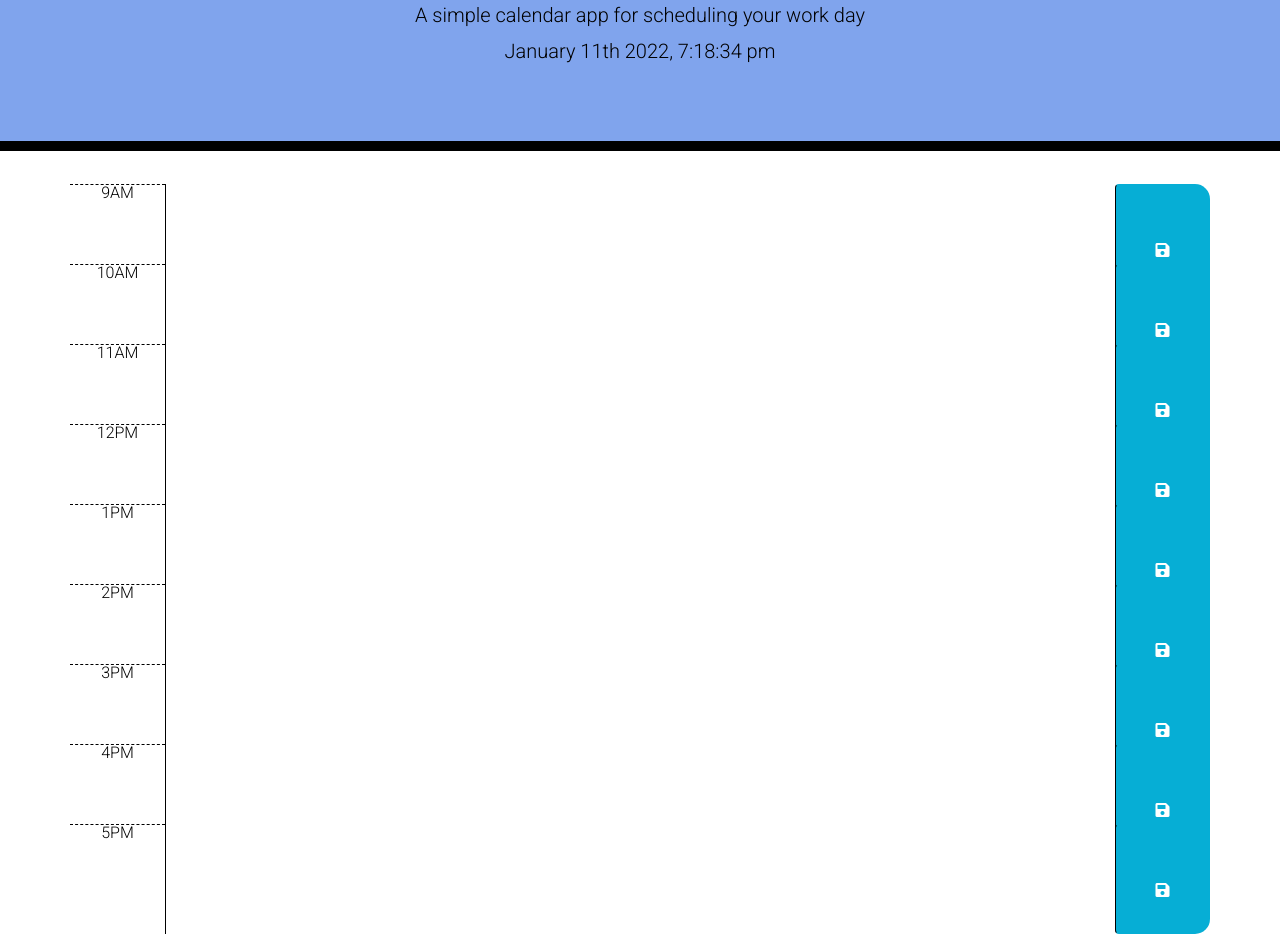
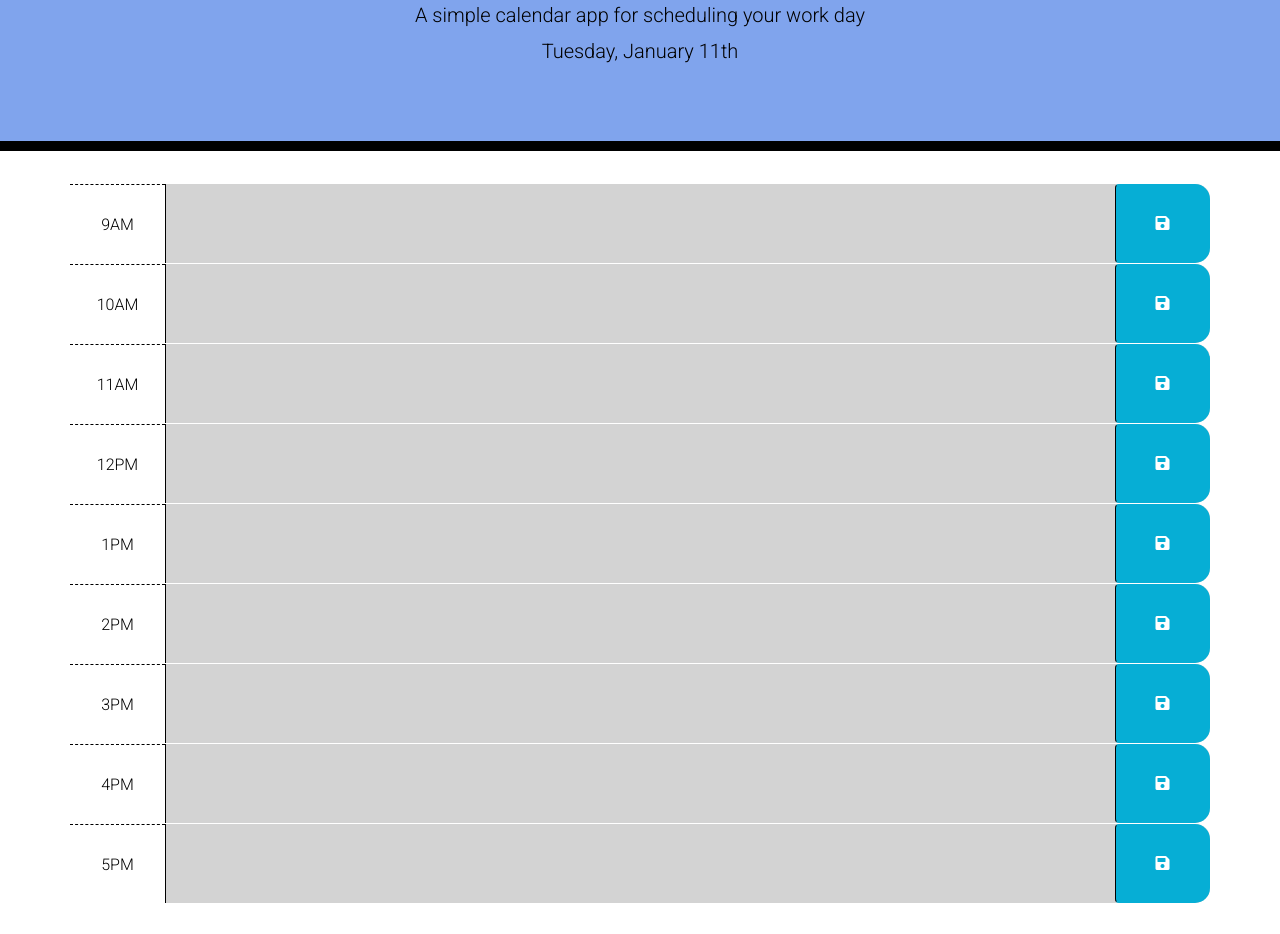
Before and after one commit to hvoyvng/dayPlanner, a plain HTML site: page index.html in a window 1280 px wide. Shown: the part 153-1087 px from the top of the page. After the commit the page ends 1056 px from the top, so only its background shows below. Drawn offline with nearby package versions, Linux system fonts and the light colour scheme.

Commit message:
added time and color

```diff
--- a/index.html
+++ b/index.html
@@ -25,75 +25,92 @@
 
     <!-- Body of day planner -->
     <div class="container">
-        <!-- Each time block -->
-        <div class="row time-block">
-            <div class="col-md-1 hour">9AM</div>
-            <textarea class="col-md-10 description 9-time"> </textarea>
-            <button class="btn saveBtn col-md-1">
-                <i class="fas fa-save"></i>
-            </button>
+        <!-- Each time block-->
+        <!-- 9AM-->
+        <div id="hour-9" class="row time-block">
+            <div class="col-md-1 hour">
+                9AM
+            </div>
+            <textarea class="col-md-10 description"></textarea>
+            <button class="btn saveBtn col-md-1"><i class="fas fa-save"></i></button>
         </div>
-        <div class="row time-block">
-            <div class="col-md-1 hour">10AM</div>
-            <textarea class="col-md-10 description 10-time"> </textarea>
-            <button class="btn saveBtn col-md-1">
-                <i class="fas fa-save"></i>
-            </button>
+
+        <!-- 10AM-->
+        <div id="hour-10" class="row time-block">
+            <div class="col-md-1 hour">
+                10AM
+            </div>
+            <textarea class="col-md-10 description"></textarea>
+            <button class="btn saveBtn col-md-1"><i class="fas fa-save"></i></button>
         </div>
-        <div class="row time-block">
-            <div class="col-md-1 hour">11AM</div>
-            <textarea class="col-md-10 description 11-time"> </textarea>
-            <button class="btn saveBtn col-md-1">
-                <i class="fas fa-save"></i>
-            </button>
+
+        <!-- 11AM-->
+        <div id="hour-11" class="row time-block">
+            <div class="col-md-1 hour">
+                11AM
+            </div>
+            <textarea class="col-md-10 description"></textarea>
+            <button class="btn saveBtn col-md-1"><i class="fas fa-save"></i></button>
         </div>
-        <div class="row time-block">
-            <div class="col-md-1 hour">12PM</div>
-            <textarea class="col-md-10 description 12-time"> </textarea>
-            <button class="btn saveBtn col-md-1">
-                <i class="fas fa-save"></i>
-            </button>
+
+        <!-- 12PM-->
+        <div id="hour-12" class="row time-block">
+            <div class="col-md-1 hour">
+                12PM
+            </div>
+            <textarea class="col-md-10 description"></textarea>
+            <button class="btn saveBtn col-md-1"><i class="fas fa-save"></i></button>
         </div>
-        <div class="row time-block">
-            <div class="col-md-1 hour">1PM</div>
-            <textarea class="col-md-10 description 1-time"> </textarea>
-            <button class="btn saveBtn col-md-1">
-                <i class="fas fa-save"></i>
-            </button>
+
+        <!-- 1PM-->
+        <div id="hour-13" class="row time-block">
+            <div class="col-md-1 hour">
+                1PM
+            </div>
+            <textarea class="col-md-10 description"></textarea>
+            <button class="btn saveBtn col-md-1"><i class="fas fa-save"></i></button>
         </div>
-        <div class="row time-block">
-            <div class="col-md-1 hour">2PM</div>
-            <textarea class="col-md-10 description 2-time"> </textarea>
-            <button class="btn saveBtn col-md-1">
-                <i class="fas fa-save"></i>
-            </button>
+
+        <!-- 2PM-->
+        <div id="hour-14" class="row time-block">
+            <div class="col-md-1 hour">
+                2PM
+            </div>
+            <textarea class="col-md-10 description"></textarea>
+            <button class="btn saveBtn col-md-1"><i class="fas fa-save"></i></button>
         </div>
-        <div class="row time-block">
-            <div class="col-md-1 hour">3PM</div>
-            <textarea class="col-md-10 description 3-time"> </textarea>
-            <button class="btn saveBtn col-md-1">
-                <i class="fas fa-save"></i>
-            </button>
+
+        <!-- 3PM-->
+        <div id="hour-15" class="row time-block">
+            <div class="col-md-1 hour">
+                3PM
+            </div>
+            <textarea class="col-md-10 description"></textarea>
+            <button class="btn saveBtn col-md-1"><i class="fas fa-save"></i></button>
         </div>
-        <div class="row time-block">
-            <div class="col-md-1 hour">4PM</div>
-            <textarea class="col-md-10 description 4-time"> </textarea>
-            <button class="btn saveBtn col-md-1">
-                <i class="fas fa-save"></i>
-            </button>
+
+        <!-- 4PM-->
+        <div id="hour-16" class="row time-block">
+            <div class="col-md-1 hour">
+                4PM
+            </div>
+            <textarea class="col-md-10 description"></textarea>
+            <button class="btn saveBtn col-md-1"><i class="fas fa-save"></i></button>
         </div>
-        <div class="row time-block">
-            <div class="col-md-1 hour">5PM</div>
-            <textarea class="col-md-10 description 5-time"> </textarea>
-            <button class="btn saveBtn col-md-1">
-                <i class="fas fa-save"></i>
-            </button>
+
+        <!-- 5PM-->
+        <div id="hour-17" class="row time-block">
+            <div class="col-md-1 hour">
+                5PM
+            </div>
+            <textarea class="col-md-10 description"></textarea>
+            <button class="btn saveBtn col-md-1"><i class="fas fa-save"></i></button>
         </div>
-    </div>
 
-    <script src="https://code.jquery.com/jquery-3.4.1.min.js"></script>
-    <script src="https://cdnjs.cloudflare.com/ajax/libs/moment.js/2.24.0/moment.min.js"></script>
-    <script src="script.js"></script>
+        <script src="https://code.jquery.com/jquery-3.4.1.min.js"></script>
+        <script src="https://cdnjs.cloudflare.com/ajax/libs/moment.js/2.24.0/moment.min.js"></script>
+
+        <script src="script.js"></script>
 </body>
 
 </html>
--- a/script.js
+++ b/script.js
@@ -1,30 +1,60 @@
-// Button action when clicked
-$(".btn").on("click", function () {
-    var id = $(this).attr("id").split("-")[0];
-    var plan = $("#" + id + "-txt").val();
-    console.log(id, plan);
-    localStorage.setItem(id, plan);
+$(document).ready(function () {
+    // listen for save button clicks
+    $('.saveBtn').on('click', function () {
+        // get nearby values
+        var value = $(this).siblings('.description').val();
+        var time = $(this).parent().attr('id');
+
+        // save in localStorage
+        localStorage.setItem(time, value);
+
+        // Show notification that item was saved to localStorage by adding class 'show'
+        $('.notification').addClass('show');
+
+        // Timeout to remove 'show' class after 5 seconds
+        setTimeout(function () {
+            $('.notification').removeClass('show');
+        }, 5000);
     });
 
-// Adds current day
-var currentDate = moment().format("MMMM Do YYYY, h:mm:ss a");
-$("#currentDay").text(currentDate);
-
-// Adds current time
+    function hourUpdater() {
+        // get current number of hours
         var currentHour = moment().hours();
 
-// Console logs the date and time
-console.log(currentDate, currentHour);
+        // loop over time blocks
+        $('.time-block').each(function () {
+            var blockHour = parseInt($(this).attr('id').split('-')[1]);
 
-// Saves to local storage
-for (let i = 8; i < 19; i++) {
-    var chose = localStorage.getItem(i);
-    $("#" + i + "-time").val(chose);
-    if (i < currentHour) {
-        $("#" + i + "-time").addClass("past");
-    } else if (i === currentHour) {
-        $("#" + i + "-time").addClass("present");
+            // check if we've moved past this time
+            if (blockHour < currentHour) {
+                $(this).addClass('past');
+            } else if (blockHour === currentHour) {
+                $(this).removeClass('past');
+                $(this).addClass('present');
             } else {
-        $("#" + i + "-time").addClass("future");
+                $(this).removeClass('past');
+                $(this).removeClass('present');
+                $(this).addClass('future');
             }
+        });
     }
+
+    hourUpdater();
+
+    // set up interval to check if current time needs to be updated
+    var interval = setInterval(hourUpdater, 15000);
+
+    // load any saved data from localStorage
+    $('#hour-9 .description').val(localStorage.getItem('hour-9'));
+    $('#hour-10 .description').val(localStorage.getItem('hour-10'));
+    $('#hour-11 .description').val(localStorage.getItem('hour-11'));
+    $('#hour-12 .description').val(localStorage.getItem('hour-12'));
+    $('#hour-13 .description').val(localStorage.getItem('hour-13'));
+    $('#hour-14 .description').val(localStorage.getItem('hour-14'));
+    $('#hour-15 .description').val(localStorage.getItem('hour-15'));
+    $('#hour-16 .description').val(localStorage.getItem('hour-16'));
+    $('#hour-17 .description').val(localStorage.getItem('hour-17'));
+
+    // display current day on page
+    $('#currentDay').text(moment().format('dddd, MMMM Do'));
+});
```
Lines whose indentation alone changed are shown as unchanged.
